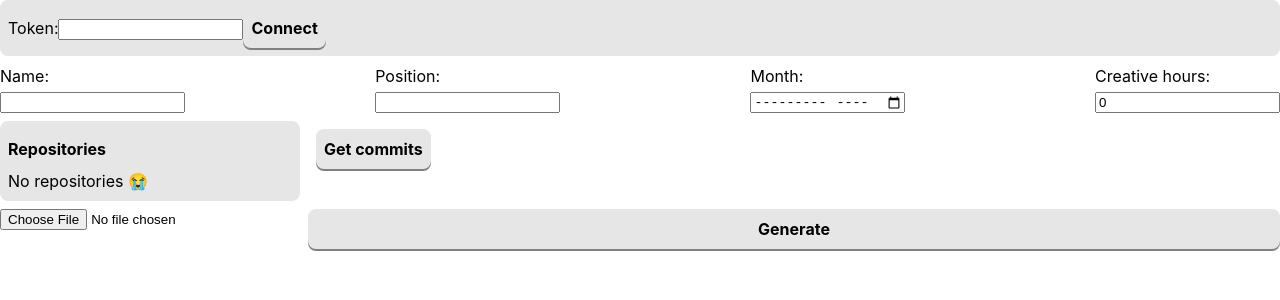
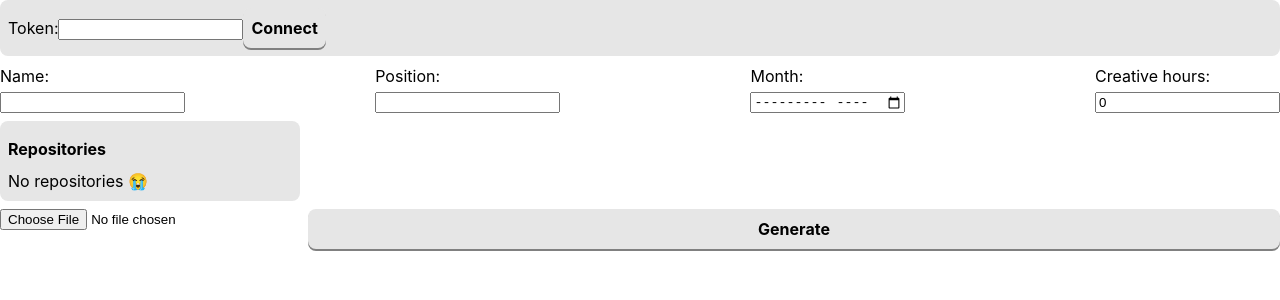
Before and after one commit to lawfx/pan-protocol, a React (Vite) app: page / in a window 1280 px wide. Shown: the top 300 px of the page. Built offline with nearby package versions, Linux system fonts and the light colour scheme.

Commit message:
commits are now fetched automatically when you change selected repos

```diff
--- a/src/App.tsx
+++ b/src/App.tsx
@@ -35,55 +35,58 @@ export default function App() {
   });
   const [file, setFile] = React.useState<string | ArrayBuffer | null>();
 
-  console.log(repos, data);
+  const selectedReposFullName = React.useMemo(() => repos.filter(r => r.selected).map(r => r.repo.full_name), [repos]);
 
-  function handleReposUpdated(repos: any[]) {
+  const handleReposUpdated = React.useCallback((repos: any[]) => {
+    console.log('repo1');
     setRepos(repos.map((d: any) => ({ repo: d, selected: false })));
-  }
+  }, []);
 
-  function selectRepo(id: string) {
+  const selectRepo = React.useCallback((id: string) => {
+    console.log('repo2');
     setRepos(repos => repos.map(r => {
       if (r.repo.id === id) return { repo: r.repo, selected: true };
       return r;
     }));
-  }
+  }, []);
 
-  function unselectRepo(id: string) {
+  const unselectRepo = React.useCallback((id: string) => {
+    console.log('repo3');
     setRepos(repos => repos.map(r => {
       if (r.repo.id === id) return { repo: r.repo, selected: false };
       return r;
     }));
-  }
+  }, []);
 
-  function selectCommit(repo: string, sha: string) {
+  const selectCommit = React.useCallback((repo: string, sha: string) => {
     setCommits(commits => commits.map(repoInfo => {
       if (repoInfo.repoFullName !== repo) return repoInfo;
       return { ...repoInfo, commits: repoInfo.commits.map(c => c.commit.sha === sha ? { ...c, selected: true } : c) }
     }));
-  }
+  }, []);
 
-  function unselectCommit(repo: string, sha: string) {
+  const unselectCommit = React.useCallback((repo: string, sha: string) => {
     setCommits(commits => commits.map(repoInfo => {
       if (repoInfo.repoFullName !== repo) return repoInfo;
       return { ...repoInfo, commits: repoInfo.commits.map(c => c.commit.sha === sha ? { ...c, selected: false } : c) }
     }));
-  }
+  }, []);
 
-  function setName(name: string) {
+  const setName = React.useCallback((name: string) => {
     setData(d => ({ ...d, name }));
-  }
+  }, []);
 
-  function setDate(date: string) {
+  const setDate = React.useCallback((date: string) => {
     setData(d => ({ ...d, date: date }));
-  }
+  }, []);
 
-  function setHours(hours: string) {
+  const setHours = React.useCallback((hours: string) => {
     setData(d => ({ ...d, hours: +hours }));
-  }
+  }, []);
 
-  function setPosition(position: string) {
+  const setPosition = React.useCallback((position: string) => {
     setData(d => ({ ...d, position }));
-  }
+  }, []);
 
   function generateDocument() {
     const docData: DocumentData = compileData(data, commits);
@@ -160,7 +163,7 @@ export default function App() {
         <Data data={data} setName={setName} setDate={setDate} setHours={setHours} setPosition={setPosition} />
       </DataWrapper>
       <CommitsWrapper>
-        <Commits repos={repos.filter(r => r.selected).map(r => r.repo.full_name)} commits={commits} setCommits={setCommits} selectCommit={selectCommit} unselectCommit={unselectCommit} />
+        <Commits repos={selectedReposFullName} commits={commits} setCommits={setCommits} selectCommit={selectCommit} unselectCommit={unselectCommit} />
       </CommitsWrapper>
       <Button onClick={generateDocument}>Generate</Button>
     </Wrapper>
--- a/src/Commits/Commits.tsx
+++ b/src/Commits/Commits.tsx
@@ -2,10 +2,9 @@ import React from "react";
 import { GitHubContext } from "../GithubProvider/GithubProvider";
 import Commit from "../Commit/Commit";
 import styled from "styled-components";
-import Button from "../Button/Button";
 import { CommitsState } from "../App";
 
-export default function Commits({ repos, commits, setCommits, selectCommit, unselectCommit }:
+function Commits({ repos, commits, setCommits, selectCommit, unselectCommit }:
   {
     repos: string[],
     commits: CommitsState[],
@@ -16,11 +15,24 @@ export default function Commits({ repos, commits, setCommits, selectCommit, unse
 
   const { getCommits } = React.useContext(GitHubContext);
 
-  async function handleCommits() {
-    const commits = await getCommits(repos);
-    console.log(commits);
-    setCommits(commits);
-  }
+  React.useEffect(() => {
+    let valid = true;
+
+    async function fetchCommits() {
+      try {
+        const commits = await getCommits(repos);
+        if (!commits || !valid) return;
+        console.log(commits);
+        setCommits(commits);
+      } catch (e) {
+        console.error(e);
+      }
+    }
+
+    fetchCommits();
+
+    return () => { valid = false; }
+  }, [repos]);
 
   function handleClickCommit(repo: string, sha: string, selected: boolean) {
     if (selected) {
@@ -33,7 +45,6 @@ export default function Commits({ repos, commits, setCommits, selectCommit, unse
 
   return (
     <Wrapper>
-      <Button onClick={handleCommits}>Get commits</Button>
       {
         commits.map(({ repoFullName, commits }) => (
           <React.Fragment key={repoFullName}>
@@ -54,6 +65,8 @@ export default function Commits({ repos, commits, setCommits, selectCommit, unse
   );
 }
 
+export default React.memo(Commits);
+
 const Wrapper = styled.section`
   padding: 8px;
 `;
--- a/src/Data/Data.tsx
+++ b/src/Data/Data.tsx
@@ -1,8 +1,9 @@
 import { styled } from "styled-components";
 import Input from "../Input/Input";
 import { DataInfo } from "../models/data-info";
+import React from "react";
 
-export default function Data({ data, setName, setDate, setHours, setPosition }:
+function Data({ data, setName, setDate, setHours, setPosition }:
   {
     data: DataInfo, setName: (name: string) => void,
     setDate: (date: string) => void,
@@ -20,6 +21,8 @@ export default function Data({ data, setName, setDate, setHours, setPosition }:
   );
 }
 
+export default React.memo(Data);
+
 const Wrapper = styled.div`
   display: flex;
   justify-content: space-between;
--- a/src/Repositories/Repositories.tsx
+++ b/src/Repositories/Repositories.tsx
@@ -2,21 +2,26 @@ import React from "react";
 import styled from "styled-components";
 import { GitHubContext } from "../GithubProvider/GithubProvider";
 
-export default function Repositories({ repos, onReposUpdated, selectRepo, unselectRepo }: { repos: any[], onReposUpdated: (repos: any[]) => void, selectRepo: (id: string) => void, unselectRepo: (id: string) => void }) {
+function Repositories({ repos, onReposUpdated, selectRepo, unselectRepo }: { repos: any[], onReposUpdated: (repos: any[]) => void, selectRepo: (id: string) => void, unselectRepo: (id: string) => void }) {
 
   const { user, getRepos } = React.useContext(GitHubContext);
 
   React.useEffect(() => {
     let valid = true;
     async function fetchRepos() {
-      const t = await getRepos();
-      if (!t?.data || !valid) return;
-      onReposUpdated(t.data);
+      try {
+        const t = await getRepos();
+        if (!t?.data || !valid) return;
+        onReposUpdated(t.data);
+      }
+      catch (e) {
+        console.error(e);
+      }
     }
 
     fetchRepos();
 
-    return () => { valid = false; };
+    return () => { valid = false; }
   }, [user]);
 
   function handleClickRepo(id: string) {
@@ -44,6 +49,8 @@ export default function Repositories({ repos, onReposUpdated, selectRepo, unsele
   )
 }
 
+export default React.memo(Repositories);
+
 const Wrapper = styled.div`
   padding: 8px;
   background-color: hsl(0deg, 0%, 90%);
```
